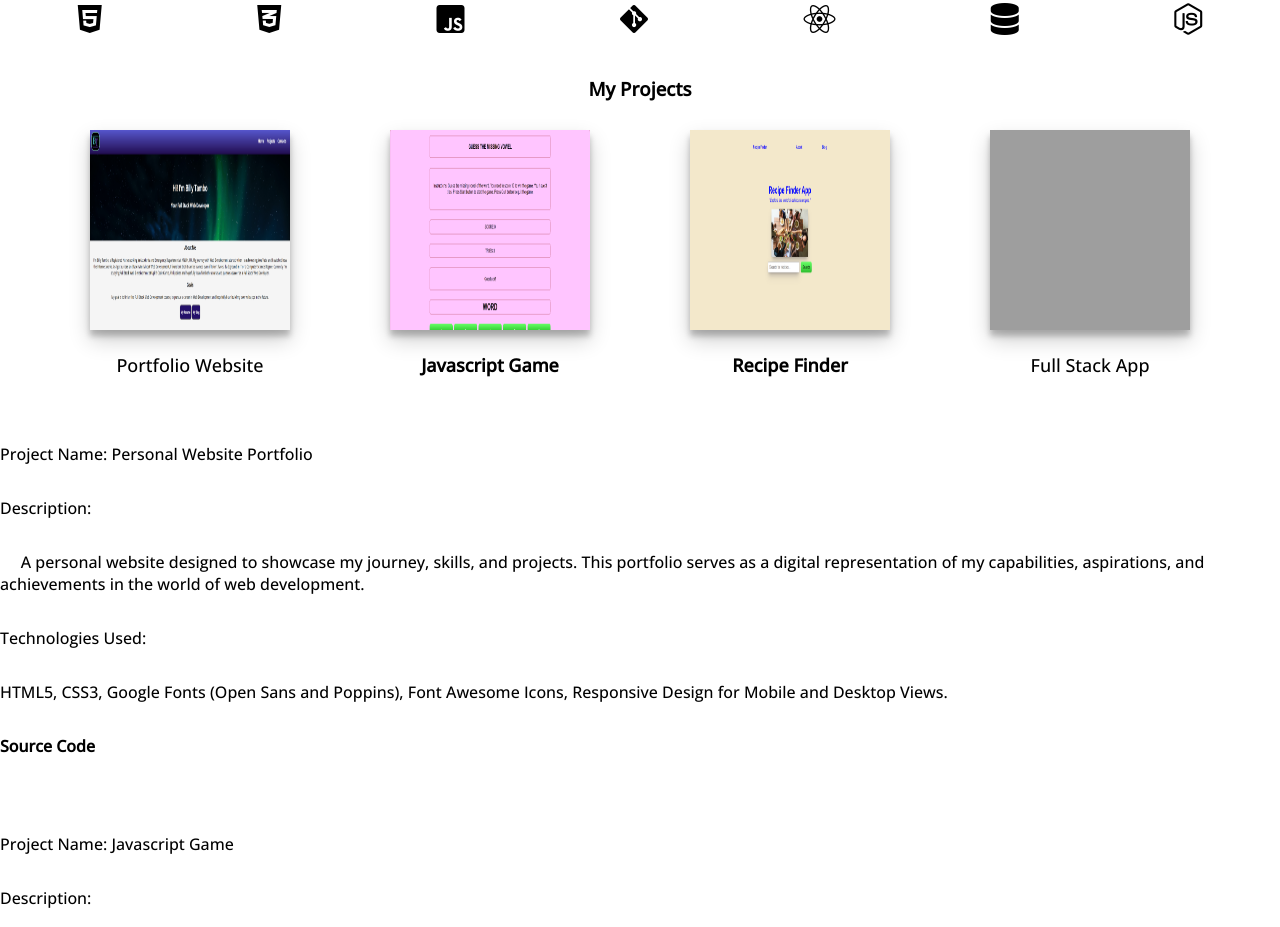
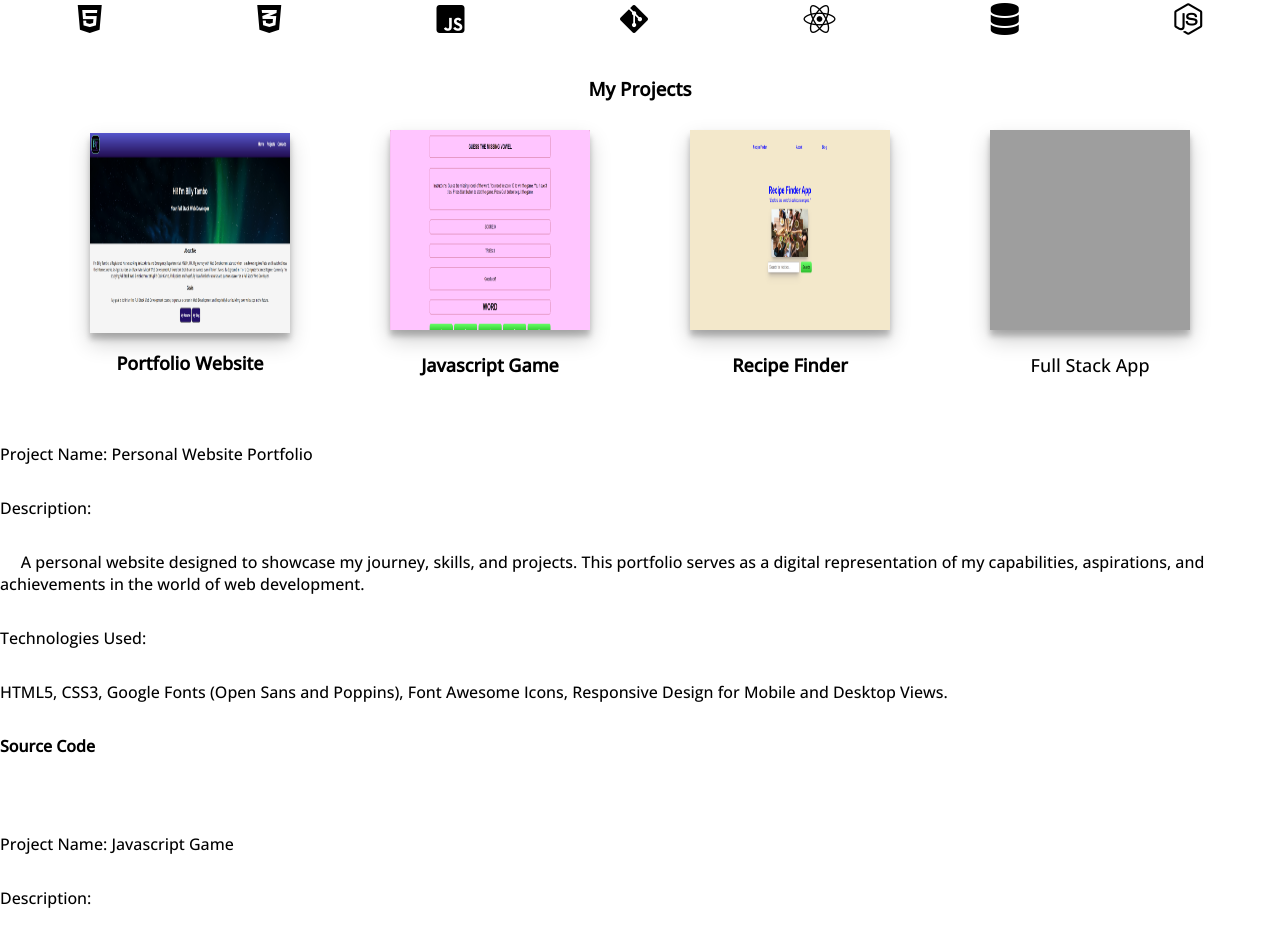
Before and after one commit to BlitzGaming777/portfolio, a website built with Vite: page src/index.html in a window 1280 px wide. Shown: the part 810-1737 px from the top of the page. Built offline with nearby package versions, Linux system fonts and the light colour scheme; grey boxes are pictures that could not be loaded.

Commit message:
feat: updated a href link.

```diff
--- a/src/index.html
+++ b/src/index.html
@@ -110,12 +110,12 @@
           </div>
 
           <div class="projects">
-            <div class="project1"><a href="https://blitzgaming777.netlify.app/"
-                target="_blank">
+            <div class="project1">
                 <img
                   src="portfolio.png"
                   alt="portfolio-img"></a>
-              <p>Portfolio Website</p>
+              <p><a href="https://blitzgaming777.netlify.app/"
+              target="_blank">Portfolio Website</a></p>
             </div>
 
             <div class="project2">
```
